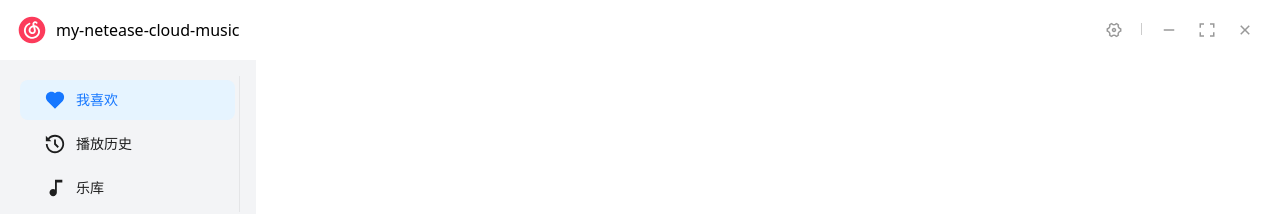
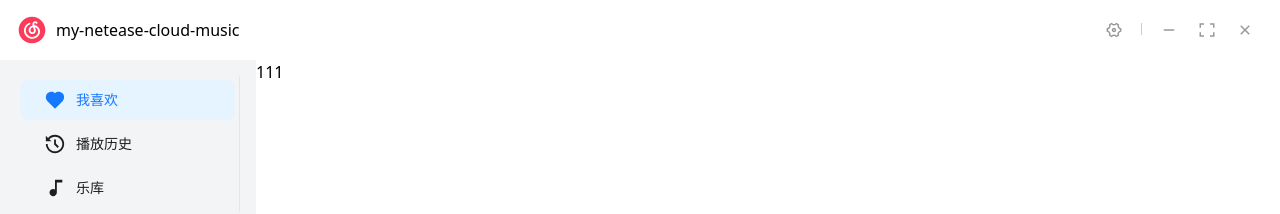
Before and after one commit to zlsk1/desktop-music-player, a React (Vite) app in the folder src/renderer/: page /setting in a window 1280 px wide. Shown: the top 214 px of the page. Built offline with nearby package versions, Linux system fonts and the light colour scheme.

Commit message:
feat: 基础路由

```diff
--- a/src/renderer/src/App.tsx
+++ /dev/null
@@ -1,11 +0,0 @@
-import Layout from './layout'
-
-function App(): JSX.Element {
-  return (
-    <div className="h-screen">
-      <Layout />
-    </div>
-  )
-}
-
-export default App
--- a/src/renderer/src/layout/index.tsx
+++ b/src/renderer/src/layout/index.tsx
@@ -6,14 +6,14 @@ import '../styles/layout.scss'
 
 function Layout(): JSX.Element {
   return (
-    <>
+    <div className="h-full">
       <LayoutHeader />
       <main className="flex">
         <LayoutSidebar />
         <LayoutMain />
       </main>
       <Player />
-    </>
+    </div>
   )
 }
 
--- a/src/renderer/src/layout/layout-header.tsx
+++ b/src/renderer/src/layout/layout-header.tsx
@@ -8,6 +8,7 @@ import {
 } from '@remixicon/react'
 import { Divider, Modal, Checkbox } from 'antd'
 import { useState } from 'react'
+import { Link } from 'react-router-dom'
 
 function LayoutHeader(): JSX.Element {
   const [isMaximized, setMaximize] = useState(false)
@@ -50,7 +51,9 @@ function LayoutHeader(): JSX.Element {
             <span className="select-none">my-netease-cloud-music</span>
           </div>
           <div className="layout-header-icons flex items-center">
-            <i className="icon"><Setting size={iconSize} /></i>
+            <Link to="/setting" className="icon">
+              <Setting size={iconSize} />
+            </Link>
             <Divider type="vertical" style={{ borderInlineStart: '1px solid #ccc' }} />
             <i className="icon"><Subtract size={iconSize} onClick={blurWindow} /></i>
             {
--- a/src/renderer/src/layout/layout-main.tsx
+++ b/src/renderer/src/layout/layout-main.tsx
@@ -1,6 +1,10 @@
+import { Outlet } from 'react-router-dom'
+
 function LayoutMain(): JSX.Element {
   return (
-    <div className="w-4/5" />
+    <div className="w-4/5">
+      <Outlet />
+    </div>
   )
 }
 
--- a/src/renderer/src/main.tsx
+++ b/src/renderer/src/main.tsx
@@ -4,7 +4,10 @@ import './styles/common.scss'
 import React from 'react'
 import ReactDOM from 'react-dom/client'
 import { ConfigProvider } from 'antd'
-import App from './App'
+import {
+  RouterProvider
+} from 'react-router-dom'
+import { route } from './router'
 
 ReactDOM.createRoot(document.getElementById('root') as HTMLElement).render(
   <React.StrictMode>
@@ -17,7 +20,7 @@ ReactDOM.createRoot(document.getElementById('root') as HTMLElement).render(
       }
     }}
     >
-      <App />
+      <RouterProvider router={route} />
     </ConfigProvider>
   </React.StrictMode>
 )
--- /dev/null
+++ b/src/renderer/src/router/index.tsx
@@ -0,0 +1,21 @@
+import { createBrowserRouter, type RouteObject } from 'react-router-dom'
+import '@remix-run/router'
+import Layout from '../layout'
+import Setting from '../views/setting'
+
+export const router: RouteObject[] = [
+  {
+    path: '/',
+    element: <Layout />,
+    children: [
+      {
+        path: 'setting',
+        element: <Setting />
+      }
+    ]
+  }
+]
+
+export const route = createBrowserRouter(router)
+
+export default route
--- /dev/null
+++ b/src/renderer/src/views/setting/index.tsx
@@ -0,0 +1,7 @@
+function Setting(): JSX.Element {
+  return (
+    <div>111</div>
+  )
+}
+
+export default Setting
```
